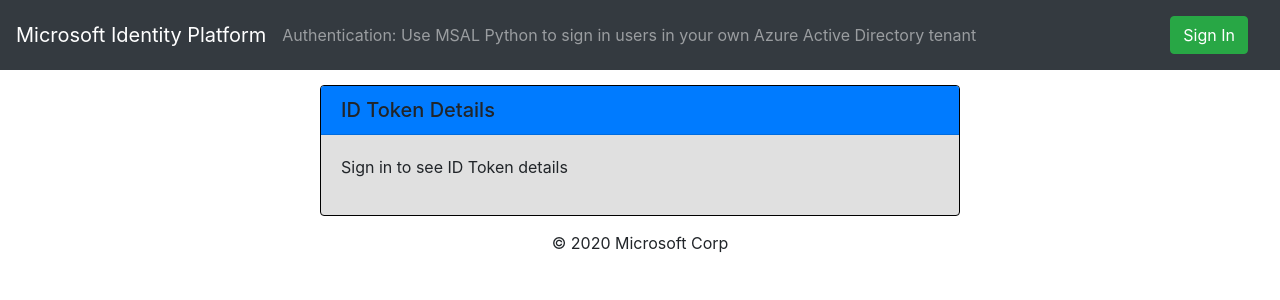
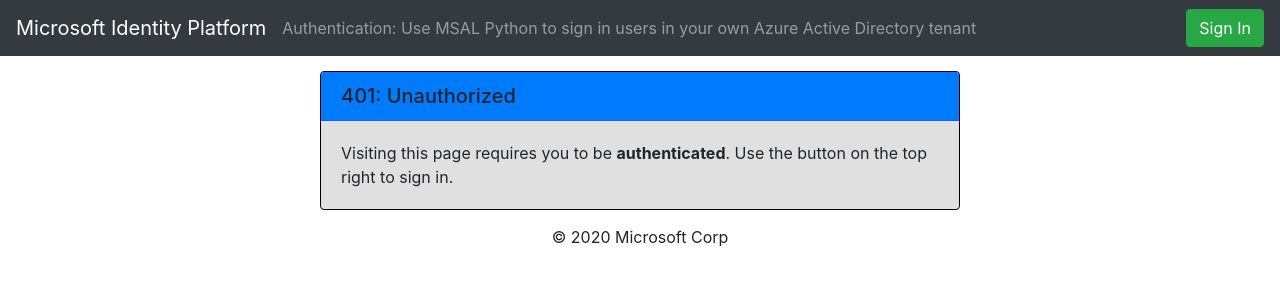
Before and after one commit to Azure-Samples/ms-identity-python-flask-webapp-authentication, a Flask app: page /auth/token_details in a window 1280 px wide. Shown: the top 300 px of the page. Run offline with Flask 2, Linux system fonts and the light colour scheme; some libraries are stand-ins or nearby versions.

Commit message:
auth, logger, templates, and readme

```diff
--- a/auth_endpoints.py
+++ b/auth_endpoints.py
@@ -1,7 +1,5 @@
 from flask import Flask, Blueprint, redirect, url_for, request, session, render_template, flash, g, current_app
 import uuid
-from pathlib import Path
-import json
 import msal
 
 config = current_app.config
@@ -17,7 +15,9 @@
 
 @auth.route('/token_details')
 def token_details():
-    return render_template('i_oidc_my_org/content.html')
+    if (session.get('authenticated') != True):
+        return render_template('auth/401.html')
+    return render_template('auth/token.html')
 
 @auth.route(config.get('SIGN_IN_ENDPOINT'))
 def sign_in():
@@ -32,26 +32,24 @@
 
 @auth.route(config.get('REDIRECT_ENDPOINT'))
 def authorization_redirect():
-    # TODO: move this logic
     authorization_code = request.args.get('code', None)
     if authorization_code is None:
-        # You can also render your own Error page here!
-        print("request to this endpoint must have 'code' URL query parameter")
+        current_app.logger.error("request to this endpoint must have 'code' URL query parameter")
         return "Bad Request: request must have 'code' URL query parameter", 400
     # CSRF protection: make sure to check that state matches the one we placed in session !
     if request.args.get('state') != session.get("state"):
-        # should flash a message to the user side (CSRF protection)
-        print("state doesn't match. cancelling auth.")
+        #This check ensures our server made the request for this auth code
+        current_app.logger.error("state doesn't match. cancelling auth.")
         return redirect(url_for('index'))
     elif 'error' in request.args: # AuthN/AuthZ failed :(
-        # should flash a message user side
-        print("AuthN / AuthZ failed")
+        current_app.logger.error("AuthN / AuthZ failed")
         return redirect(url_for('index'))
     elif authorization_code:
         token_acquisition_result = msal_instance.acquire_token_by_authorization_code(authorization_code, config.get('SCOPES'))
         if token_acquisition_result != "error":
-            print (f"TOKEN IS: ${token_acquisition_result}")
-            session["at_result"] = token_acquisition_result
+            current_app.logger.info(f"TOKEN IS: ${token_acquisition_result}")
+            session['msal'] = token_acquisition_result
+            session['authenticated'] = True
 
     return redirect(url_for('index'))
 
--- a/authenticate_users_in_my_tenant.py
+++ b/authenticate_users_in_my_tenant.py
@@ -1,17 +1,18 @@
 from flask import Flask, Blueprint, session, render_template
 from flask_session import Session
 from pathlib import Path
-import json
 import config as dev_config
 import os
 
 
-def create_app(name='i_oidc_my_org', root_path=Path(__file__).parent, config_dict=None):
+def create_app(name='authenticate_users_in_my_org', root_path=Path(__file__).parent, config_dict=None):
     app = Flask(name, root_path=root_path)
-    if os.environ.get('FLASK_ENV') == 'production':
+    app.config['ENV'] = os.environ.get('FLASK_ENV', 'development')
+    if app.config.get('ENV') == 'production':
         # supply a production config here?
         return None
     else:
+        app.config['DEBUG'] = True
         app.config.from_object(dev_config)
 
     if config_dict is not None:
@@ -32,8 +33,7 @@
     # add the default route (/)
     @app.route('/')
     def index():
-        # is there already an id token in the user's session? if not make an empty dictionary
-        return render_template('i_oidc_my_org/content.html')
+        return render_template('auth/status.html')
 
     return app
 
@@ -41,6 +41,6 @@
 if __name__ == '__main__':
     root_path=Path(__file__).parent
     app=create_app(root_path=root_path)
-    # the param value in the following line creates an adhoc ssl cert and allows the app to serve HTTPS on loopback 127.0.0.1.
+    # the param value in the following line creates an adhoc ssl cert and allows the app to serve HTTPS on loopback (127.0.0.1).
     # Use a real certificate in production
     app.run(ssl_context='adhoc')
--- a/config.py
+++ b/config.py
@@ -37,14 +37,14 @@
 ### AZURE ACTIVE DIRECTORY APPLICATION CONFIGS ###
 
 # Your Azure AD tenant's ID / Directory ID on Azure AD
-TENANT_ID = 'df652e13-1fbd-45a2-ac5c-871196d00221'
+TENANT_ID = 'default-value-enter-your-tenant-id-here'
 
 # Your app's client/app ID on Azure AD
-CLIENT_ID = '27d30617-6c78-46c8-afd7-a7453c3a7072'
+CLIENT_ID = 'default-value-enter-your-client-id-here'
 
 # Your app's client secret on Azure AD
 # NEVER save this in the configs in a production system - it should be loaded from env variable, key vault, or other secure location.
-CLIENT_SECRET = os.environ.get('SAMPLE_APP_CLIENT_SECRET', 'squZ2IpUVVyoYY1d7CFJhpZq7Du94HWUjZbEu4aGhsc=')
+CLIENT_SECRET = os.environ.get('SAMPLE_APP_CLIENT_SECRET', 'default-value-enter-your-client-secret-here')
 
 #Scopes requested by the application
 SCOPES = [] # where we're going, we don't need scopes (default scopes suffice)
--- /dev/null
+++ b/templates/auth/401.html
@@ -0,0 +1,9 @@
+{% extends 'content.html' %}
+
+{% block header %}
+    401: Unauthorized
+{% endblock %}
+
+{% block text %}
+    Visiting this page requires you to be <b>authenticated</b>. Use the button on the top right to sign in.
+{% endblock %}
--- a/templates/auth/auth-bar.html
+++ b/templates/auth/auth-bar.html
@@ -1,14 +1,10 @@
-{% if id_token_claims.name %}
-    <ul class="nav navbar-nav navbar-right">
+{% if session.authenticated %}
     <li class="nav-item">
-            <a class="nav-link" href="{{ url_for('auth.token_details') }}">Hello {{ id_token_claims.name }}!</a>
+        <a class="nav-link" href="{{ url_for('auth.token_details') }}">Hello {{ session.msal.id_token_claims.name }}!</a>
     </li>
     <li>
         <a class="btn btn-warning" href="{{ url_for('auth.sign_out') }}">Sign Out</a>
     </li>
-    </ul>
 {% else %}
-    <ul class="navbar navbar-nav navbar-right">
     <li><a class="btn btn-success" href="{{ url_for('auth.sign_in') }}">Sign In</a></li>
-    </ul>
 {% endif %}
--- a/templates/auth/token-card.html
+++ /dev/null
@@ -1,28 +0,0 @@
-{% set id_token = session.at_result.id_token if session.at_result is defined else '' %}
-{% set exclude_claims = ['iat', 'exp', 'nbf', 'uti'] %}
-
-<div class="card">
-    <h5 class="card-header bg-primary">
-        ID Token Details
-    </h5>
-    <div class="card-body">
-        <!-- <h5 class="card-title">
-            Claims:
-        </h5> -->
-            {% if id_token_claims %}
-            <p class="card-text">
-                {% for claim, value in id_token_claims.items() %}
-                    {% if claim not in exclude_claims %}
-                        <b>{{ claim }}:</b> {{ value }} </br>
-                    {% endif %}
-                {% endfor %}
-            {% else %}
-                Sign in to see ID Token details
-            </p>
-            {% endif %}
-        </p>
-        <!-- <div class="card-footer">
-            {{ id_token }}
-        </div> -->
-    </div>
-</div>
--- /dev/null
+++ b/templates/content.html
@@ -0,0 +1,32 @@
+{% extends 'layout.html' %}
+
+{% block banner_text %}
+    {% block title %}
+        Authentication: Use MSAL Python to sign in users in your own Azure Active Directory tenant
+    {% endblock %}
+{% endblock %}
+
+{% block body %}
+<div class="card">
+    <h5 class="card-header bg-primary">
+        {% block header%} {% endblock %}
+    </h5>
+    <div class="card-body">
+        <!-- <h5 class="card-title">
+        </h5> -->
+        <p class="card-text">
+            {% block text %} {% endblock %}
+        </p>
+        <!-- <div class="card-footer">
+        </div> -->
+    </div>
+</div>
+{% endblock %}
+
+{% block flash_messages %}
+
+{% endblock %}
+
+{% block footer %}
+    <p>&copy; 2020 Microsoft Corp</p>
+{% endblock %}
--- a/templates/i_oidc_my_org/content.html
+++ /dev/null
@@ -1,25 +0,0 @@
-{% set id_token_claims = session.at_result.id_token_claims if session.at_result is defined else '' %}
-
-{% extends 'layout.html' %}
-
-{% block header %}
-    {% block title %}
-        Authentication: Use MSAL Python to sign in users in your own Azure Active Directory tenant
-    {% endblock %}
-{% endblock %}
-
-{% block body %}
-    {% if request.path == url_for('auth.token_details') %}
-        {% include 'auth/token-card.html' %}
-    {% else %}
-        {% include 'auth/login-card.html' %}
-    {% endif %}
-{% endblock %}
-
-{% block flash_messages %}
-
-{% endblock %}
-
-{% block footer %}
-    <p>&copy; 2020 Microsoft Corp</p>
-{% endblock %}
--- a/templates/layout.html
+++ b/templates/layout.html
@@ -14,9 +14,11 @@
 
     <nav class="navbar navbar-expand-lg navbar-dark bg-dark">
         <a class="navbar-brand" href="/">Microsoft Identity Platform</a>
-        <span class="navbar-text">{% block header %}{% endblock %}</span>
+        <span class="navbar-text">{% block banner_text %}{% endblock %}</span>
         <div class="btn-group ml-auto dropleft">
-            {% include "auth/auth-bar.html" %}
+            <ul class="nav navbar-nav navbar-right">
+                {% include "auth/auth-bar.html" %}
+            </ul>
         </div>
     </nav>
 
```
Also changed, not shown: templates/auth/login-card.html (deleted, +0 -15 lines), templates/auth/status.html (added, +13 -0 lines), templates/auth/token.html (added, +17 -0 lines), README.md, ReadmeFiles/app.png. Lines whose indentation alone changed are shown as unchanged.
